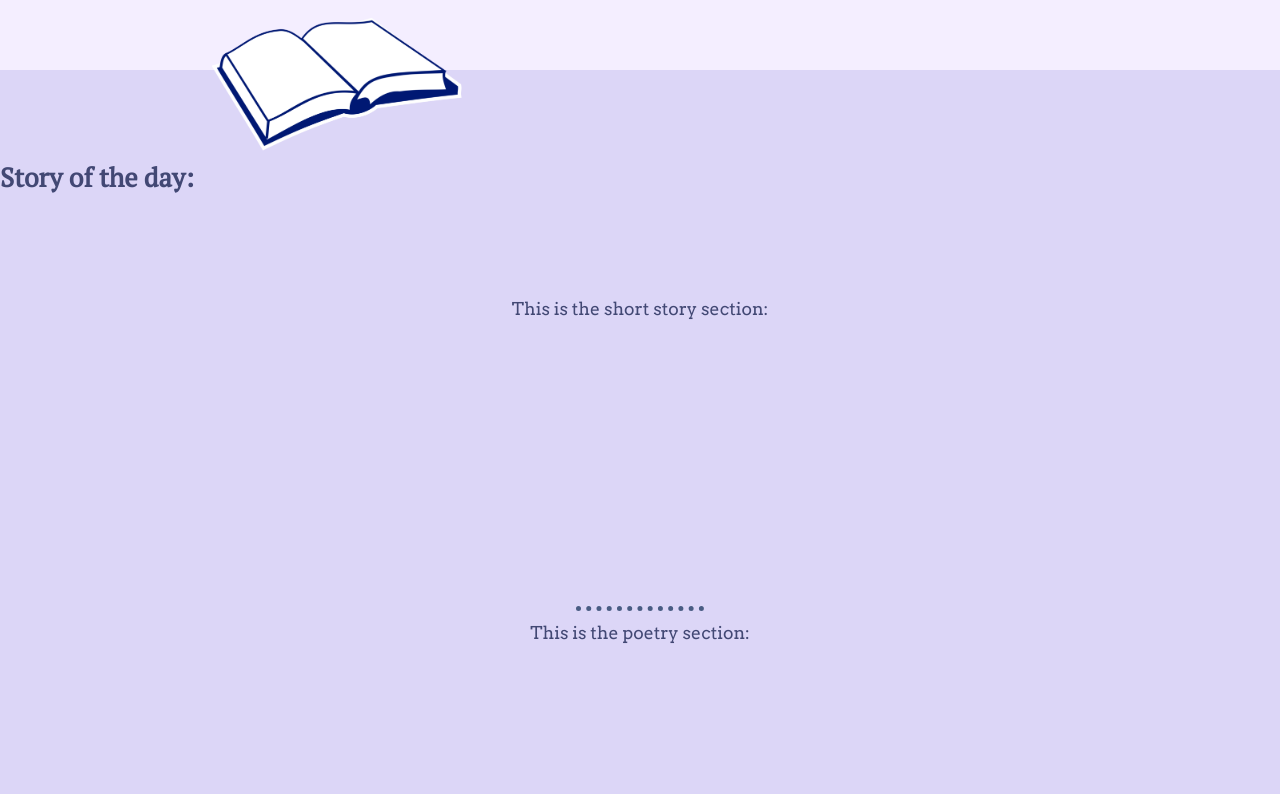
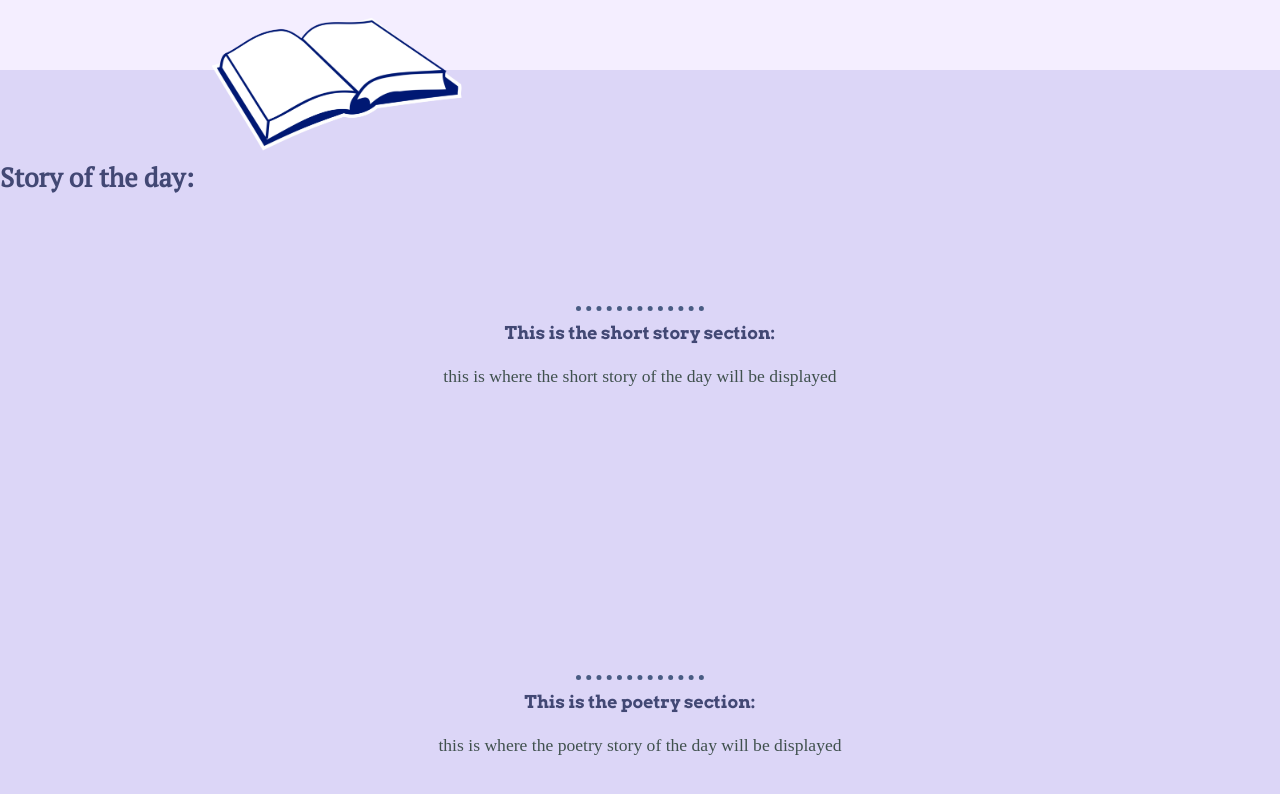
Before and after one commit to jiawen-fan/LitShare, a plain HTML site: page index.html in a window 1280 px wide. Shown: the part 635-1429 px from the top of the page. Drawn offline with Linux system fonts and the light colour scheme; a web font is replaced by a local one.

Commit message:
email bottom

```diff
--- a/css/style.css
+++ b/css/style.css
@@ -2,11 +2,13 @@ body {
     margin:0;
     text-align: center;
     font-size: 1.1em;
+    color: #40514E;
 }
 
-p {
+h4 {
     color: #424874;
     margin-top: 0;
+    font-size: 1.1rem;
     font-family: 'Arvo', serif;
 }
 h1 {
@@ -89,6 +91,7 @@ hr {
     padding-top: 0px;
     position: relative;
     top:30px;
+
 }
 .text1{
     float: left;
--- a/index.html
+++ b/index.html
@@ -22,11 +22,14 @@
               <img class = "books" src="images/Open_book_nae_02.svg.png"  alt ="book">
               <div class ='text1'><h2>Story of the day:</h2></div>
             <div class="short_story">
-                <p> This is the short story section:</p>
+                <hr>
+                <h4> This is the short story section:</h4>
+                <p>this is where the short story of the day will be displayed</p>
             </div>
             <div class="poetry">
                 <hr>
-                <p>This is the poetry section:</p>
+                <h4>This is the poetry section:</h4>
+                <p>this is where the poetry story of the day will be displayed</p>
             </div>
     </div>
     <div class ="bottom">
```
Also changed, not shown: contact.html (+1 -1 lines).
